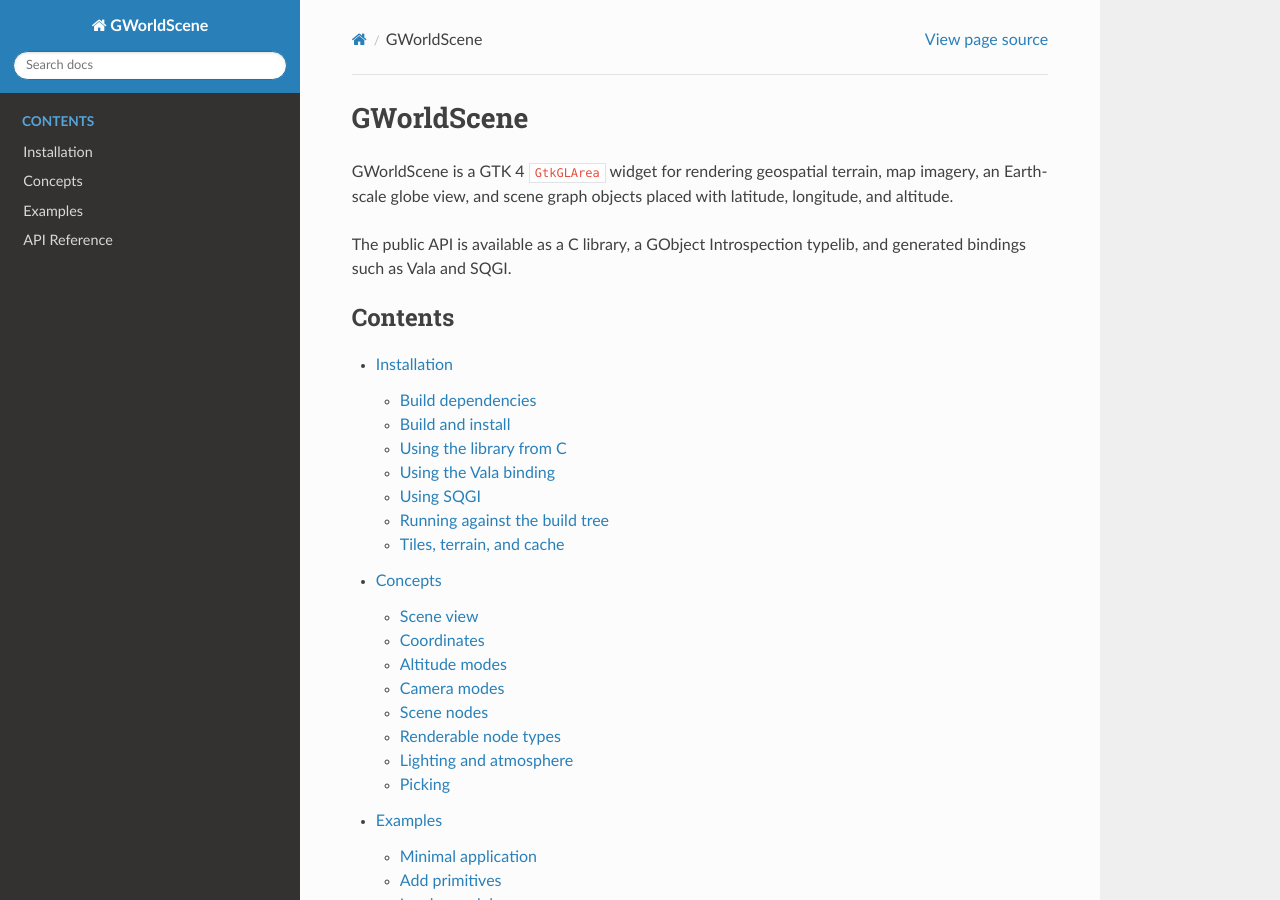
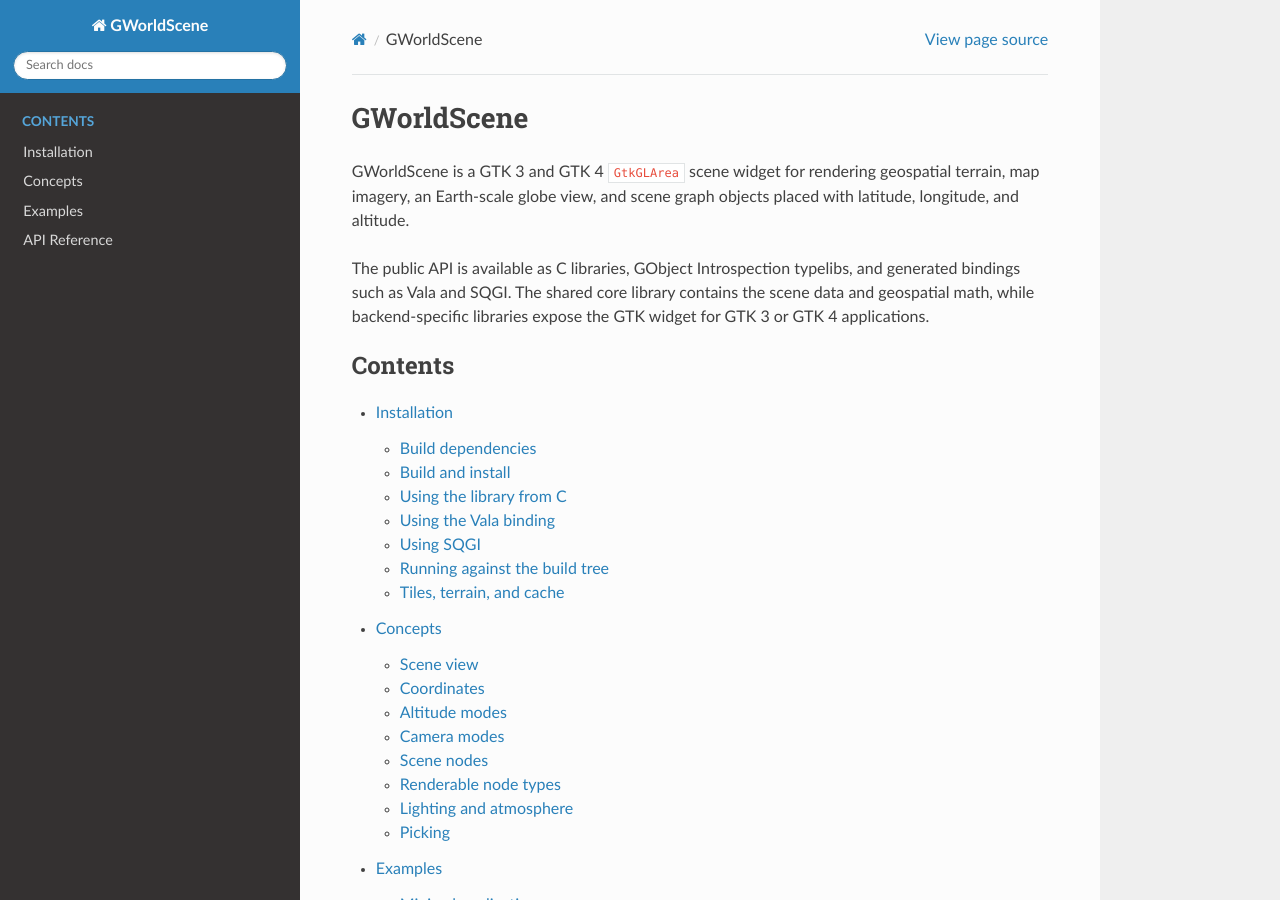
Before and after one commit to supercamel/gworldscene, a Sphinx documentation site: the page built from docs/index.rst, in a window 1280 px wide and 900 px high. Built offline with Sphinx 7.4.7 and the Read the Docs theme 3.1.0, drawn with Linux system fonts in a browser that asks for light colours.

Commit message:
Update docs for GTK3 and GTK4 builds
Refresh README and Sphinx docs to describe the split core, GTK3, and GTK4 packages, backend selection options, demo names, and introspection package names.

```diff
--- a/docs/concepts.rst
+++ b/docs/concepts.rst
@@ -4,7 +4,8 @@ Concepts
 Scene view
 ----------
 
-``GWorldSceneView`` is a GTK 4 widget derived from ``GtkGLArea``. Add it to a
+``GWorldSceneView`` is a GTK widget derived from ``GtkGLArea``. It is provided
+by separate GTK 3 and GTK 4 libraries with the same C API surface. Add it to a
 normal GTK widget hierarchy and then configure the camera, map tiles, terrain,
 lighting, and scene nodes.
 
--- a/docs/examples.rst
+++ b/docs/examples.rst
@@ -3,6 +3,10 @@ Examples
 
 Minimal application
 -------------------
+
+The snippets below use GTK 4 APIs and the GTK 4 package names. For GTK 3,
+link ``gworldscene-gtk3-0.1`` / ``GWorldSceneGtk3-0.1`` and use GTK 3 window
+packing such as ``gtk_container_add()`` and ``gtk_widget_show_all()``.
 
 C
 ~
--- a/docs/index.rst
+++ b/docs/index.rst
@@ -1,12 +1,14 @@
 GWorldScene
 ===========
 
-GWorldScene is a GTK 4 ``GtkGLArea`` widget for rendering geospatial terrain,
-map imagery, an Earth-scale globe view, and scene graph objects placed with
-latitude, longitude, and altitude.
+GWorldScene is a GTK 3 and GTK 4 ``GtkGLArea`` scene widget for rendering
+geospatial terrain, map imagery, an Earth-scale globe view, and scene graph
+objects placed with latitude, longitude, and altitude.
 
-The public API is available as a C library, a GObject Introspection typelib,
-and generated bindings such as Vala and SQGI.
+The public API is available as C libraries, GObject Introspection typelibs, and
+generated bindings such as Vala and SQGI. The shared core library contains the
+scene data and geospatial math, while backend-specific libraries expose the GTK
+widget for GTK 3 or GTK 4 applications.
 
 .. toctree::
    :maxdepth: 2
```
Also changed, not shown: README.md (+23 -10 lines), docs/api-reference.rst (+7 -3 lines), docs/installation.rst (+16 -0 lines), examples/sqgi/README.md.
